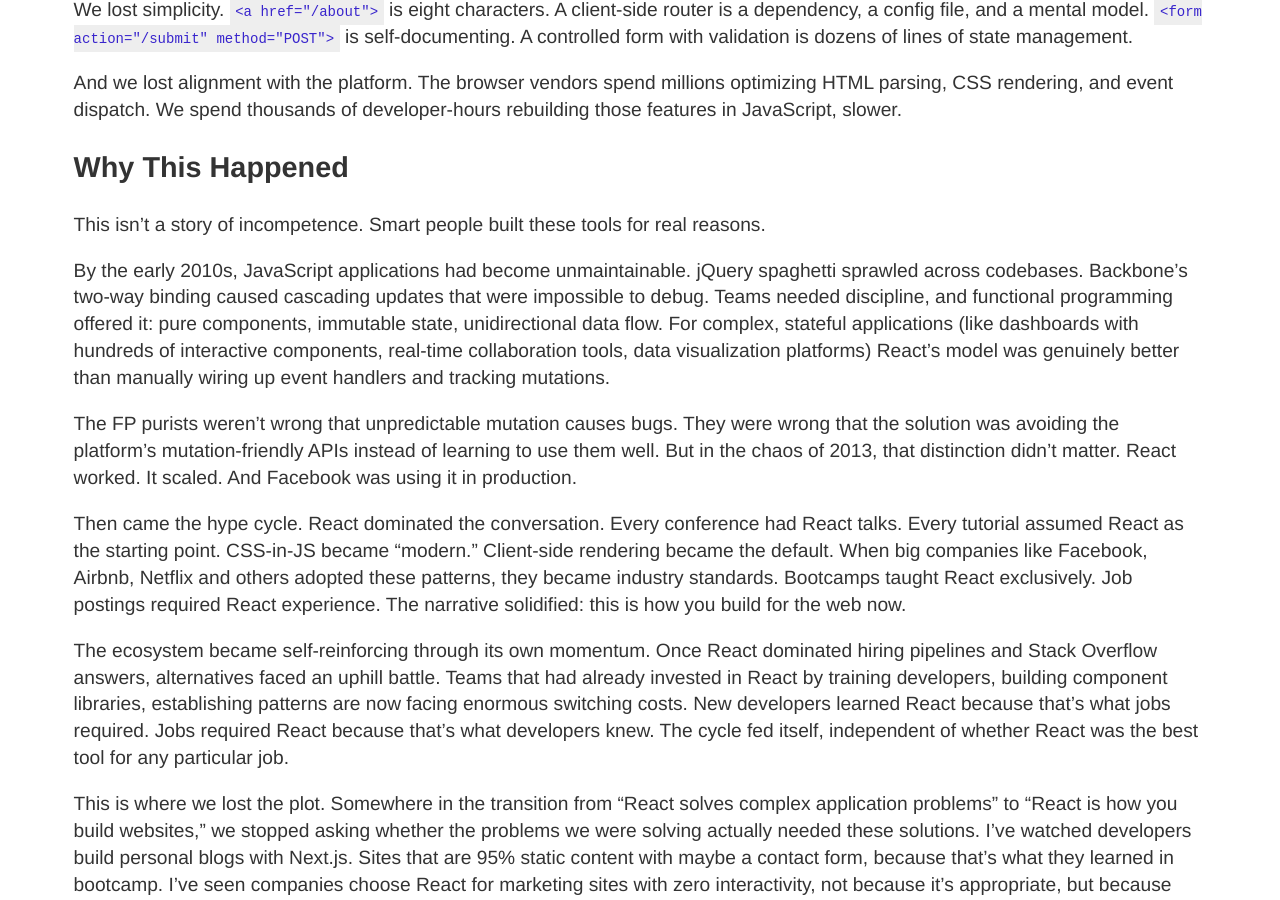
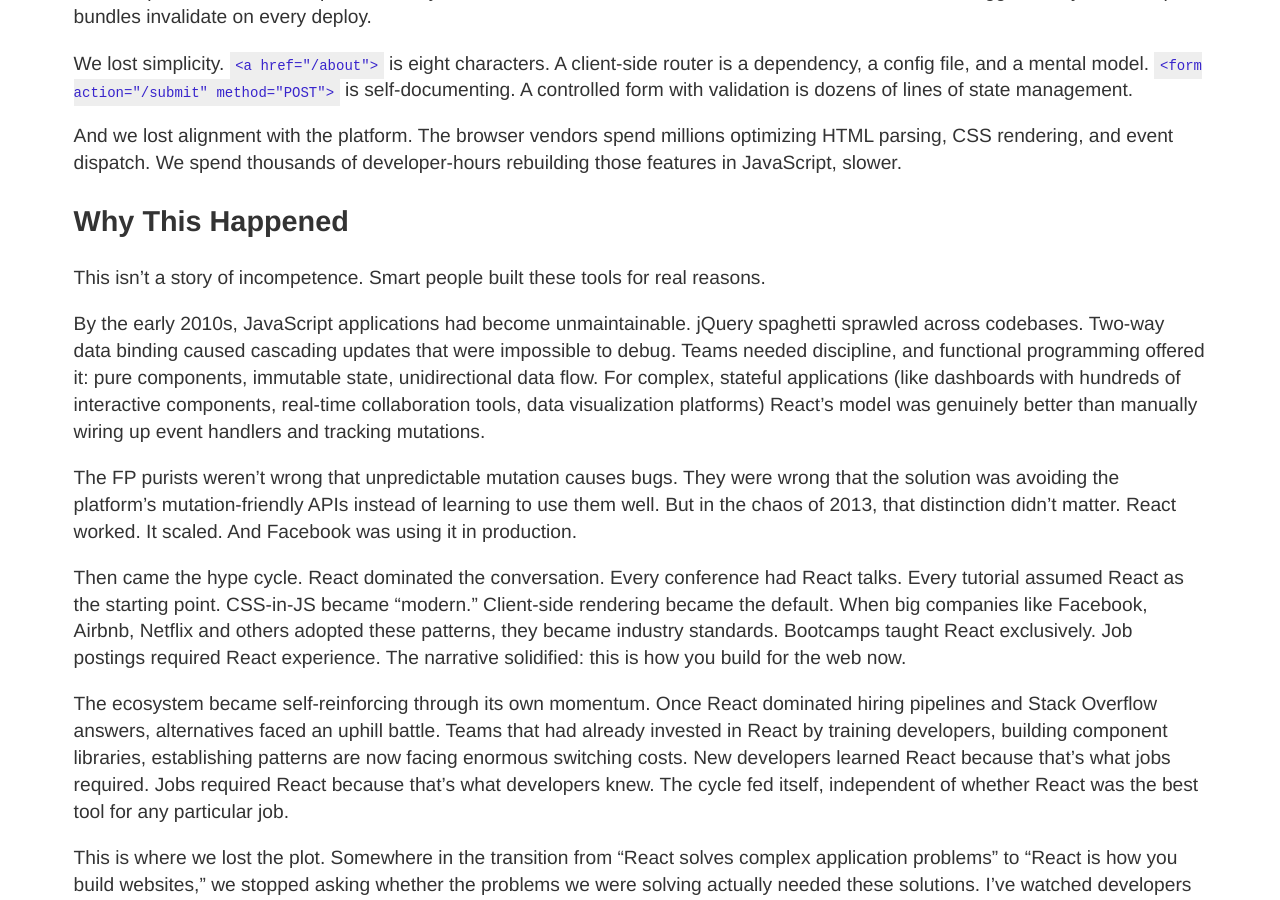
Before and after one commit to ahmadalfy/blog, a Jekyll site: the page built from _posts/2025-10-04-how-functional-programming-shaped-modern-frontend.md, in a window 1280 px wide and 900 px high, scrolled down 7338 px. Built offline with Jekyll 4.4.1, drawn with Linux system fonts in a browser that asks for light colours; some web fonts are replaced; comment, search, counter and statistics services are not loaded; some of the changed text lies outside the part shown.

Commit message:
fix: clarify that 2 way binding in backbone came from plugins

```diff
--- a/_posts/2025-10-04-how-functional-programming-shaped-modern-frontend.md
+++ b/_posts/2025-10-04-how-functional-programming-shaped-modern-frontend.md
@@ -161,7 +161,7 @@
 
 This isn't a story of incompetence. Smart people built these tools for real reasons.
 
-By the early 2010s, JavaScript applications had become unmaintainable. jQuery spaghetti sprawled across codebases. Backbone's two-way binding caused cascading updates that were impossible to debug. Teams needed discipline, and functional programming offered it: pure components, immutable state, unidirectional data flow. For complex, stateful applications (like dashboards with hundreds of interactive components, real-time collaboration tools, data visualization platforms) React's model was genuinely better than manually wiring up event handlers and tracking mutations.
+By the early 2010s, JavaScript applications had become unmaintainable. jQuery spaghetti sprawled across codebases. Two-way data binding caused cascading updates that were impossible to debug. Teams needed discipline, and functional programming offered it: pure components, immutable state, unidirectional data flow. For complex, stateful applications (like dashboards with hundreds of interactive components, real-time collaboration tools, data visualization platforms) React's model was genuinely better than manually wiring up event handlers and tracking mutations.
 
 The FP purists weren't wrong that unpredictable mutation causes bugs. They were wrong that the solution was avoiding the platform's mutation-friendly APIs instead of learning to use them well. But in the chaos of 2013, that distinction didn't matter. React worked. It scaled. And Facebook was using it in production.
 
```
Also changed, not shown: other parts of _posts/2025-10-04-how-functional-programming-shaped-modern-frontend.md (+1 -1 lines).
